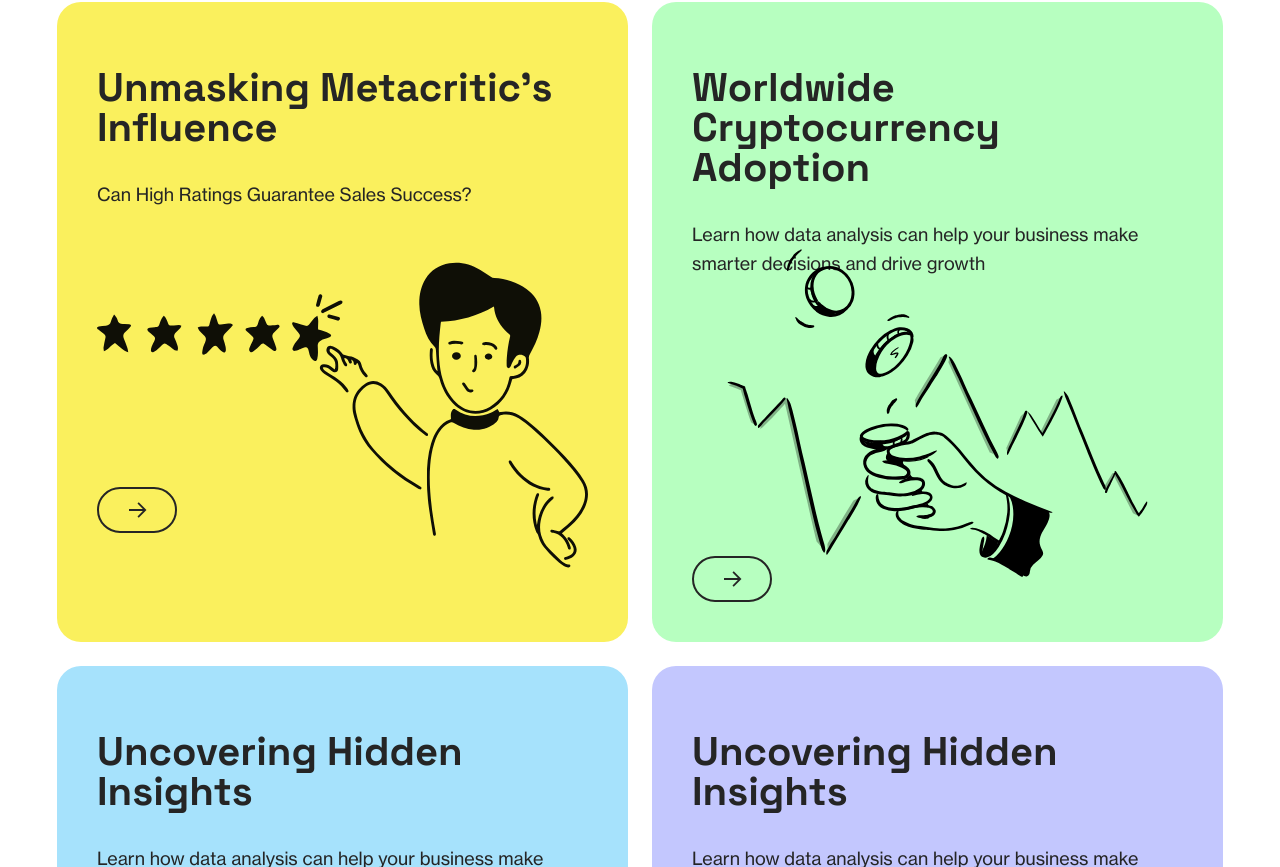
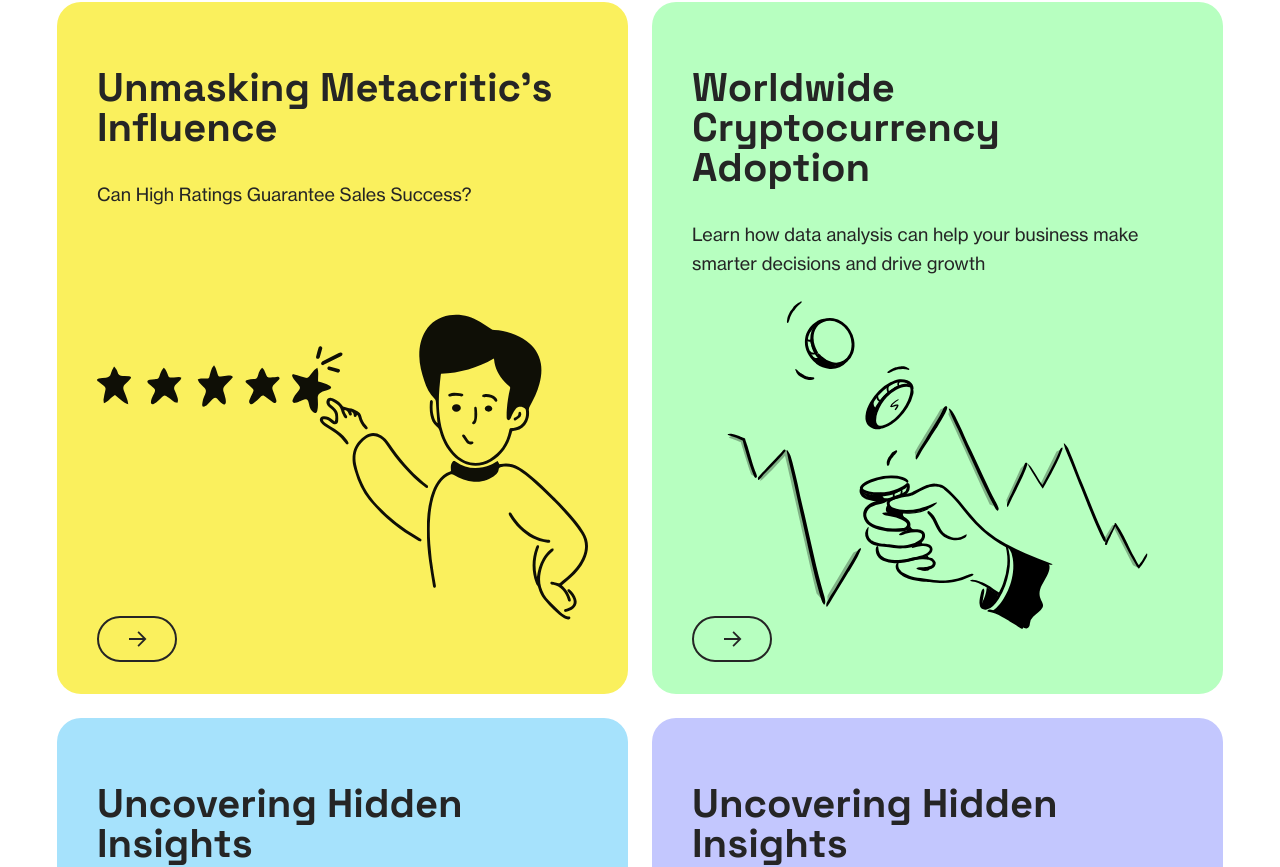
Before and after one commit to crisleyoliveira/CrisleyOliveira, a plain HTML site: page index_dev.html in a window 1280 px wide. Shown: the part 704-1571 px from the top of the page. Drawn offline with nearby package versions, Linux system fonts and the light colour scheme.

Commit message:
Update style.css

```diff
--- a/css/style.css
+++ b/css/style.css
@@ -2135,3 +2135,12 @@
   #articles h2 {
   margin-top:.25em
   }
+
+  #articles p{
+    padding-bottom: 70%;
+  }
+
+  #articles .btn{
+    position: absolute;
+    bottom: 32px;
+  }
```
